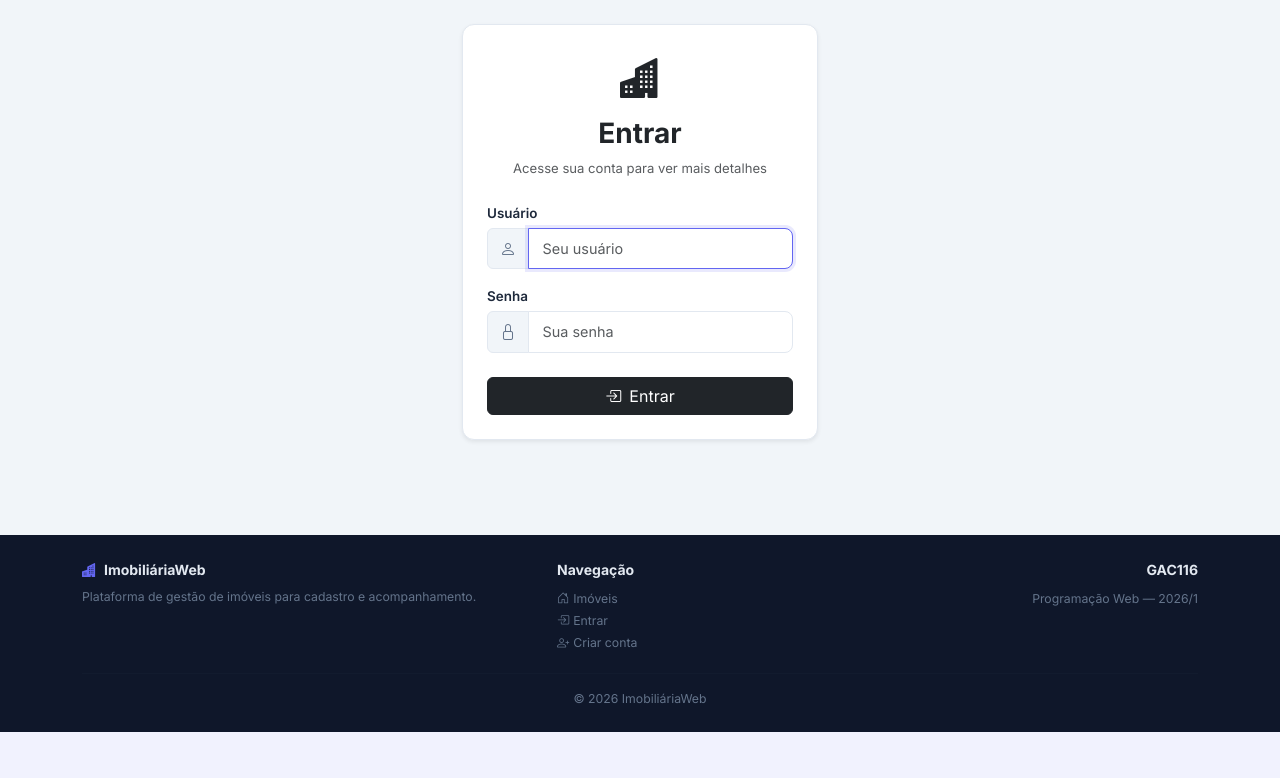
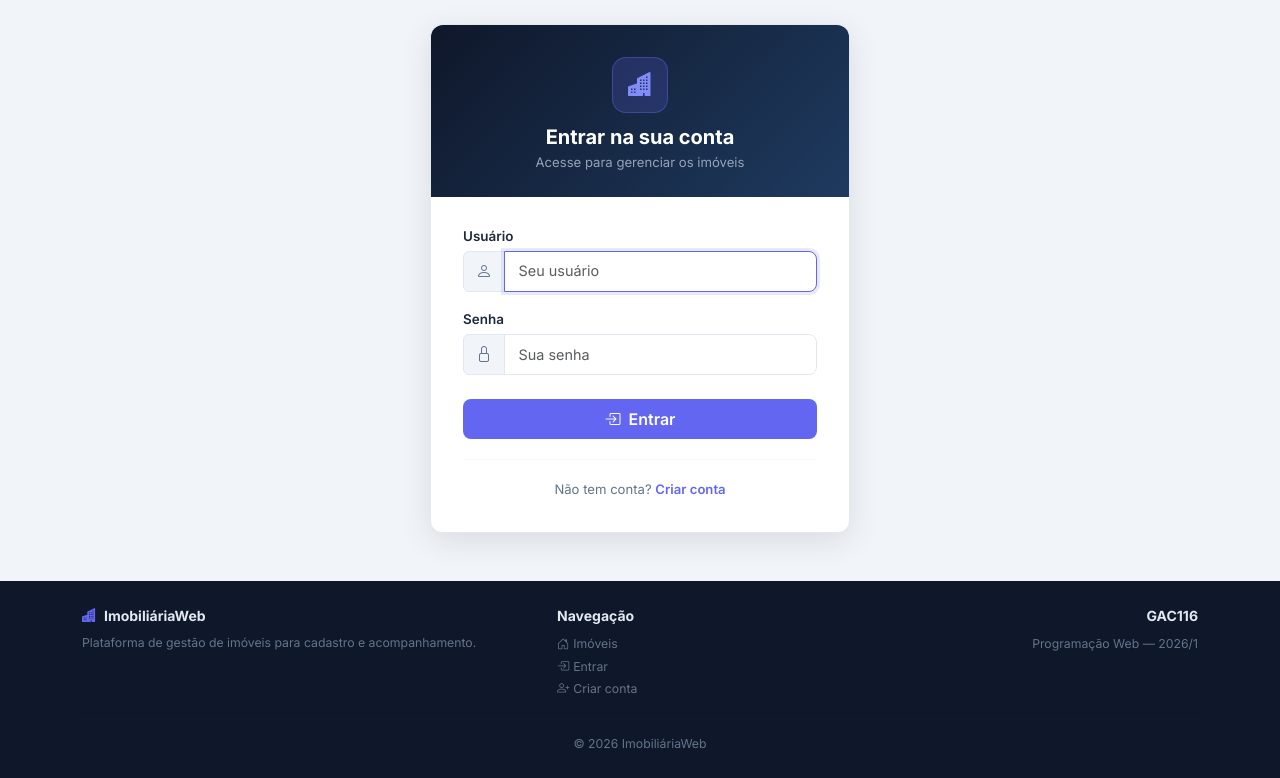
Before and after one commit to joaogsribeiro/gestao-imobiliaria-django, a Django app: page /accounts/login/ in a window 1280 px wide. Shown: the part 68-846 px from the top of the page. Before the commit the page ends 800 px from the top, so only its background shows below. Run offline with Django 5.2, Linux system fonts and the light colour scheme.

Commit message:
feat(templates): adiciona tela de cadastro e atualiza login
- registration/cadastrar.html: formulário de criação de conta com validação visual
- registration/login.html: redesign com layout de card centralizado

```diff
--- a/templates/registration/login.html
+++ b/templates/registration/login.html
@@ -2,21 +2,52 @@
 
 {% block title %}Entrar — ImobiliáriaWeb{% endblock %}
 
+{% block extra_css %}
+<style>
+    .auth-card {
+        max-width: 420px;
+        margin: 0 auto;
+    }
+    .auth-header {
+        background: linear-gradient(135deg, var(--brand) 0%, #1e3a5f 100%);
+        border-radius: var(--radius) var(--radius) 0 0;
+        padding: 2rem 2rem 1.5rem;
+        text-align: center;
+    }
+    .auth-header-icon {
+        width: 56px; height: 56px;
+        background: rgba(99,102,241,.2);
+        border: 1.5px solid rgba(99,102,241,.4);
+        border-radius: 14px;
+        display: inline-flex;
+        align-items: center;
+        justify-content: center;
+        font-size: 1.5rem;
+        color: #818cf8;
+        margin-bottom: .75rem;
+    }
+    .auth-body { padding: 1.75rem 2rem 2rem; }
+    .auth-divider { border-color: var(--border); margin: 1.25rem 0; }
+</style>
+{% endblock %}
+
 {% block content %}
-<div class="row justify-content-center">
-    <div class="col-md-5 col-lg-4">
-        <div class="card shadow-sm">
-            <div class="card-body p-4">
-                <div class="text-center mb-4">
-                    <i class="bi bi-buildings-fill text-dark" style="font-size: 2.5rem;"></i>
-                    <h3 class="mt-2 fw-bold">Entrar</h3>
-                    <p class="text-muted small">Acesse sua conta para ver mais detalhes</p>
+<div class="auth-card">
+    <div class="card" style="box-shadow: 0 8px 32px rgba(0,0,0,.1)">
+
+        <div class="auth-header">
+            <div class="auth-header-icon">
+                <i class="bi bi-buildings-fill"></i>
+            </div>
+            <h3 class="fs-5 fw-bold text-white mb-0">Entrar na sua conta</h3>
+            <p class="text-secondary small mt-1 mb-0" style="color:#94a3b8 !important">Acesse para gerenciar os imóveis</p>
         </div>
 
+        <div class="auth-body">
             {% if form.errors %}
-                <div class="alert alert-danger" role="alert">
-                    <i class="bi bi-exclamation-triangle me-2"></i>
-                    Usuário ou senha inválidos. Tente novamente.
+            <div class="alert alert-danger d-flex align-items-center gap-2 py-2" role="alert">
+                <i class="bi bi-exclamation-circle-fill"></i>
+                <span>Usuário ou senha incorretos. Tente novamente.</span>
             </div>
             {% endif %}
 
@@ -25,7 +56,7 @@
                 <input type="hidden" name="next" value="{{ next }}">
 
                 <div class="mb-3">
-                        <label for="id_username" class="form-label fw-semibold">Usuário</label>
+                    <label for="id_username" class="form-label">Usuário</label>
                     <div class="input-group">
                         <span class="input-group-text"><i class="bi bi-person"></i></span>
                         <input type="text" name="username" id="id_username"
@@ -34,7 +65,7 @@
                 </div>
 
                 <div class="mb-4">
-                        <label for="id_password" class="form-label fw-semibold">Senha</label>
+                    <label for="id_password" class="form-label">Senha</label>
                     <div class="input-group">
                         <span class="input-group-text"><i class="bi bi-lock"></i></span>
                         <input type="password" name="password" id="id_password"
@@ -42,11 +73,18 @@
                     </div>
                 </div>
 
-                    <button type="submit" class="btn btn-dark w-100">
+                <button type="submit" class="btn btn-accent w-100 py-2">
                     <i class="bi bi-box-arrow-in-right me-2"></i>Entrar
                 </button>
             </form>
-            </div>
+
+            <hr class="auth-divider">
+            <p class="text-center small mb-0" style="color:var(--muted)">
+                Não tem conta?
+                <a href="{% url 'cadastrar_usuario' %}" class="fw-semibold text-accent text-decoration-none">
+                    Criar conta
+                </a>
+            </p>
         </div>
     </div>
 </div>
```
Also changed, not shown: templates/registration/cadastrar.html (added, +113 -0 lines). Lines whose indentation alone changed are shown as unchanged.
